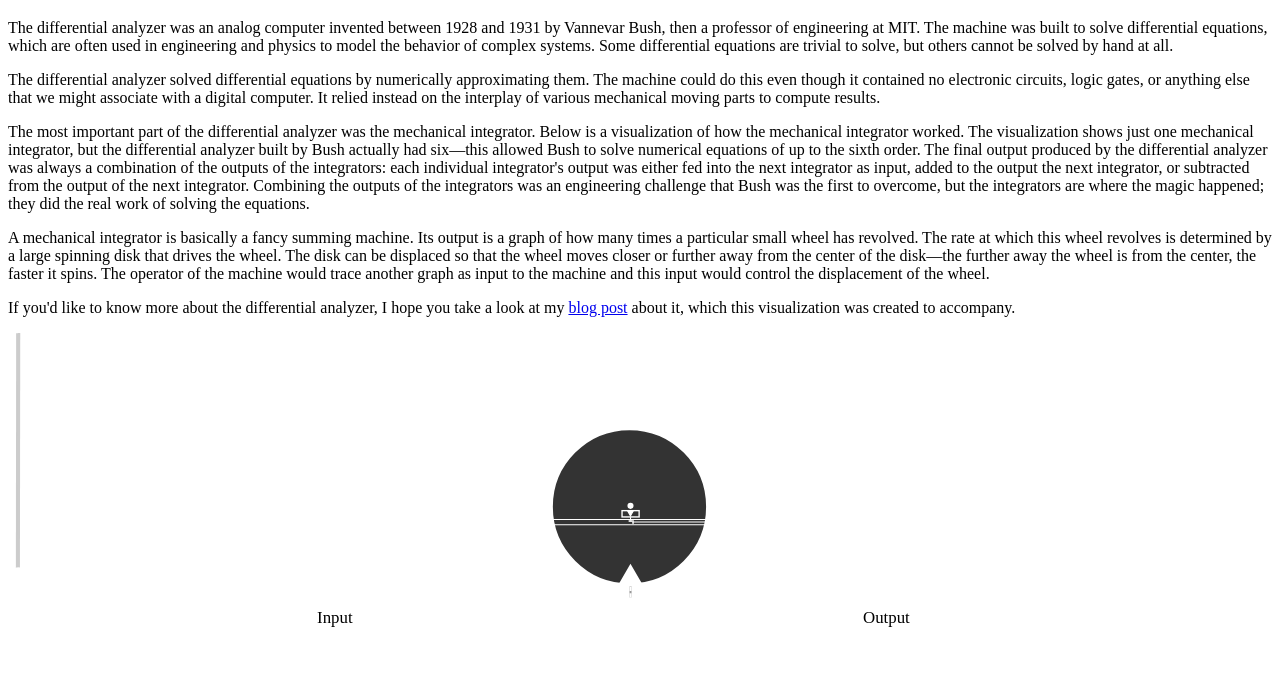
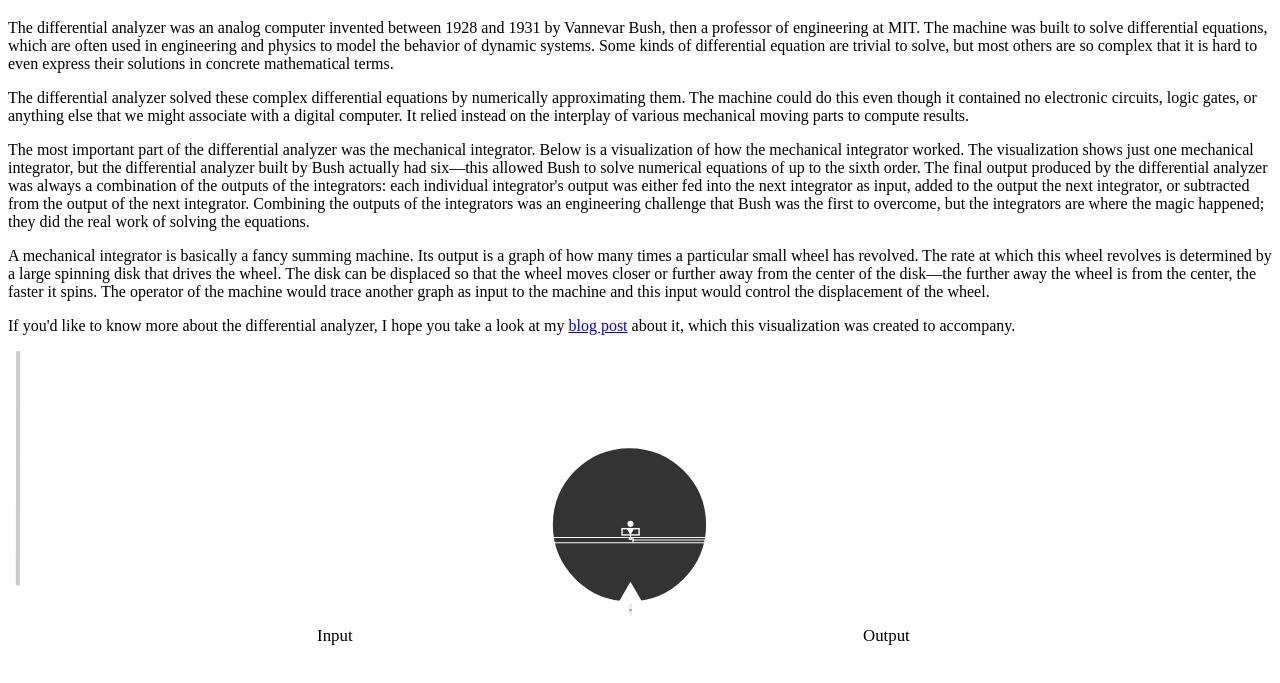
Before and after one commit to sinclairtarget/differential-analyzer, a website: page src/index.html in a window 1280 px wide. Shown: the part 113-796 px from the top of the page. Drawn offline with Linux system fonts and the light colour scheme; files whose address does not match are found by name.

Commit message:
Tweak intro.

```diff
--- a/src/index.html
+++ b/src/index.html
@@ -28,14 +28,16 @@
         <p>The differential analyzer was an analog computer invented between
         1928 and 1931 by Vannevar Bush, then a professor of engineering at MIT.
         The machine was built to solve differential equations, which are often
-        used in engineering and physics to model the behavior of complex
-        systems. Some differential equations are trivial to solve, but others
-        cannot be solved by hand at all.</p>
-        <p>The differential analyzer solved differential equations by
-        numerically approximating them. The machine could do this even though
-        it contained no electronic circuits, logic gates, or anything else that
-        we might associate with a digital computer. It relied instead on the
-        interplay of various mechanical moving parts to compute results.</p>
+        used in engineering and physics to model the behavior of dynamic
+        systems. Some kinds of differential equation are trivial to solve, but
+        most others are so complex that it is hard to even express their
+        solutions in concrete mathematical terms.</p>
+        <p>The differential analyzer solved these complex differential
+        equations by numerically approximating them. The machine could do this
+        even though it contained no electronic circuits, logic gates, or
+        anything else that we might associate with a digital computer. It
+        relied instead on the interplay of various mechanical moving parts to
+        compute results.</p>
         <p>The most important part of the differential analyzer was the
         mechanical integrator. Below is a visualization of how the mechanical
         integrator worked. The visualization shows just one mechanical
```
